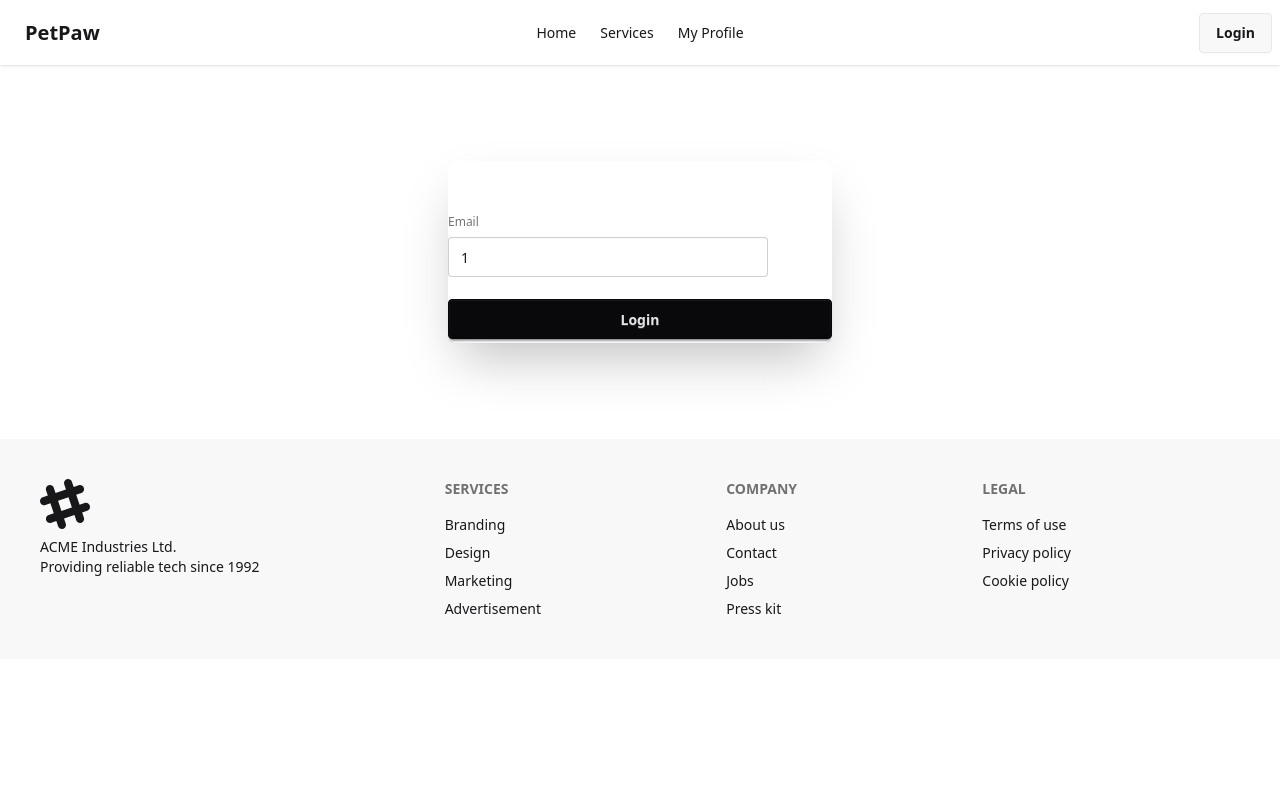
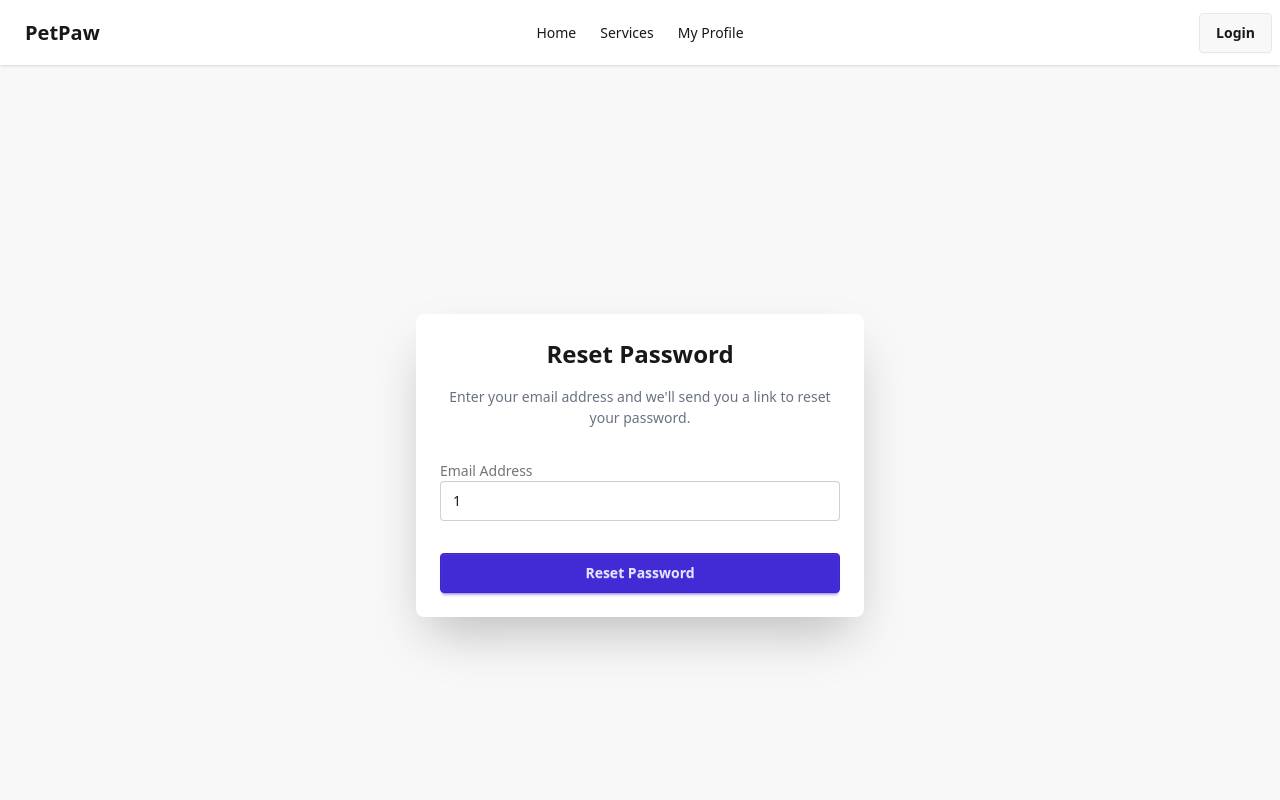
Before and after one commit to Ashraf1551/a09-pet-paw, a React (Vite) app: page /forget/1 in a window 1280 px wide. Shown: the top 800 px of the page. Built offline with nearby package versions, Linux system fonts and the light colour scheme; no server answers.

Commit message:
fixed issue

```diff
--- a/src/pages/ForgetPass.jsx
+++ b/src/pages/ForgetPass.jsx
@@ -16,26 +16,39 @@ const ForgetPass = () => {
       .catch((error) => {
         const errorCode = error.code;
         const errorMessage = error.message;
-        // ..
       });
   };
 
   return (
-    <div className="flex justify-center my-24">
-      <div className="card bg-base-100 w-full max-w-sm shrink-0 shadow-2xl">
-        <div className="card-body"></div>
-
-        <form onSubmit={handleSubmit} className="fieldset">
-          <label className="label">Email</label>
+    <div className="min-h-screen flex justify-center items-center bg-base-200 px-4">
+      <div className="card bg-base-100 w-full max-w-md shadow-2xl">
+        <div className="card-body">
+          <h2 className="text-2xl font-bold text-center mb-2">
+            Reset Password
+          </h2>
+          <p className="text-center text-gray-500 mb-6">
+            Enter your email address and we'll send you a link to reset your
+            password.
+          </p>
+          <form onSubmit={handleSubmit} className="space-y-4">
+            <div className="form-control">
+              <label className="label">
+                <span className="label-text font-medium">Email Address</span>
+              </label>
               <input
                 defaultValue={email}
                 name="email"
                 type="email"
-            className="input"
-            placeholder="Email"
+                className="input input-bordered w-full"
+                placeholder="Enter your email"
+                required
               />
-          <button className="btn btn-neutral mt-4">Login</button>
+            </div>
+            <button className="btn btn-primary w-full mt-4">
+              Reset Password
+            </button>
           </form>
+        </div>
       </div>
     </div>
   );
```
Lines whose indentation alone changed are shown as unchanged.
